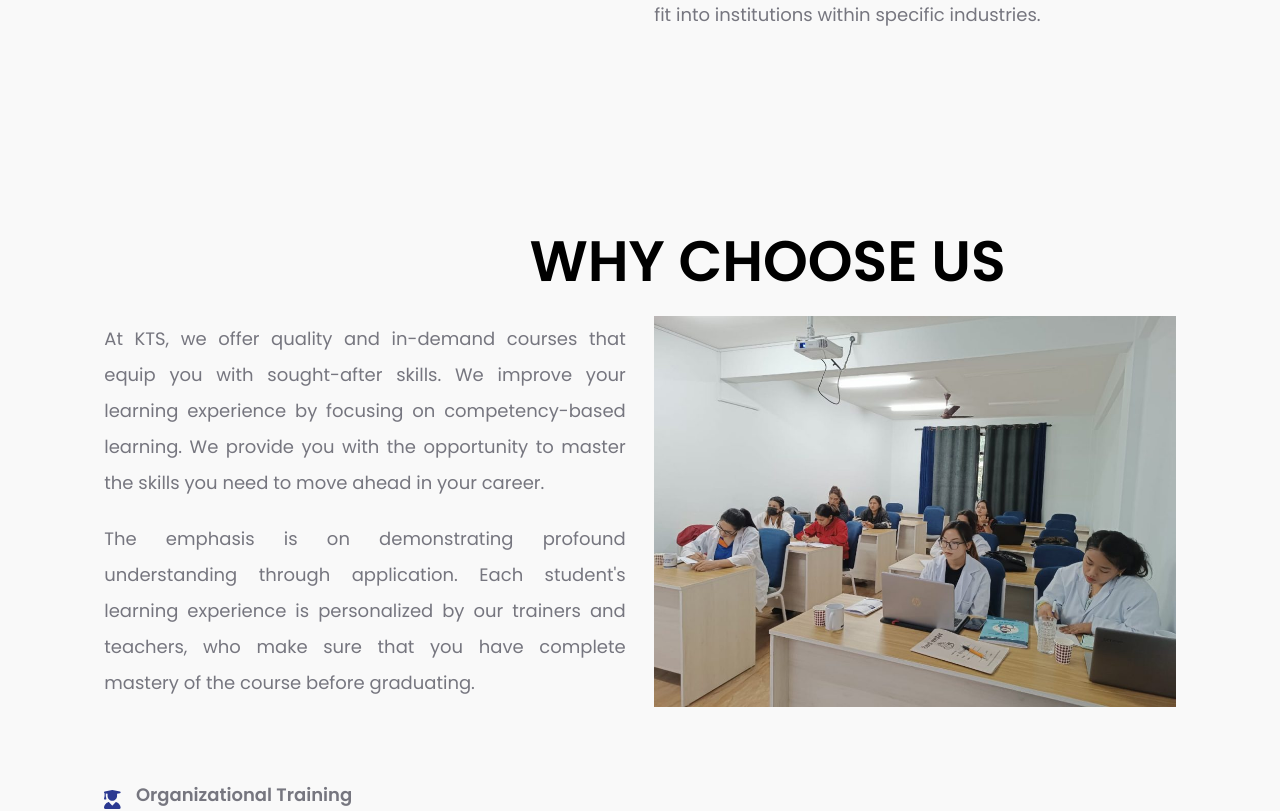
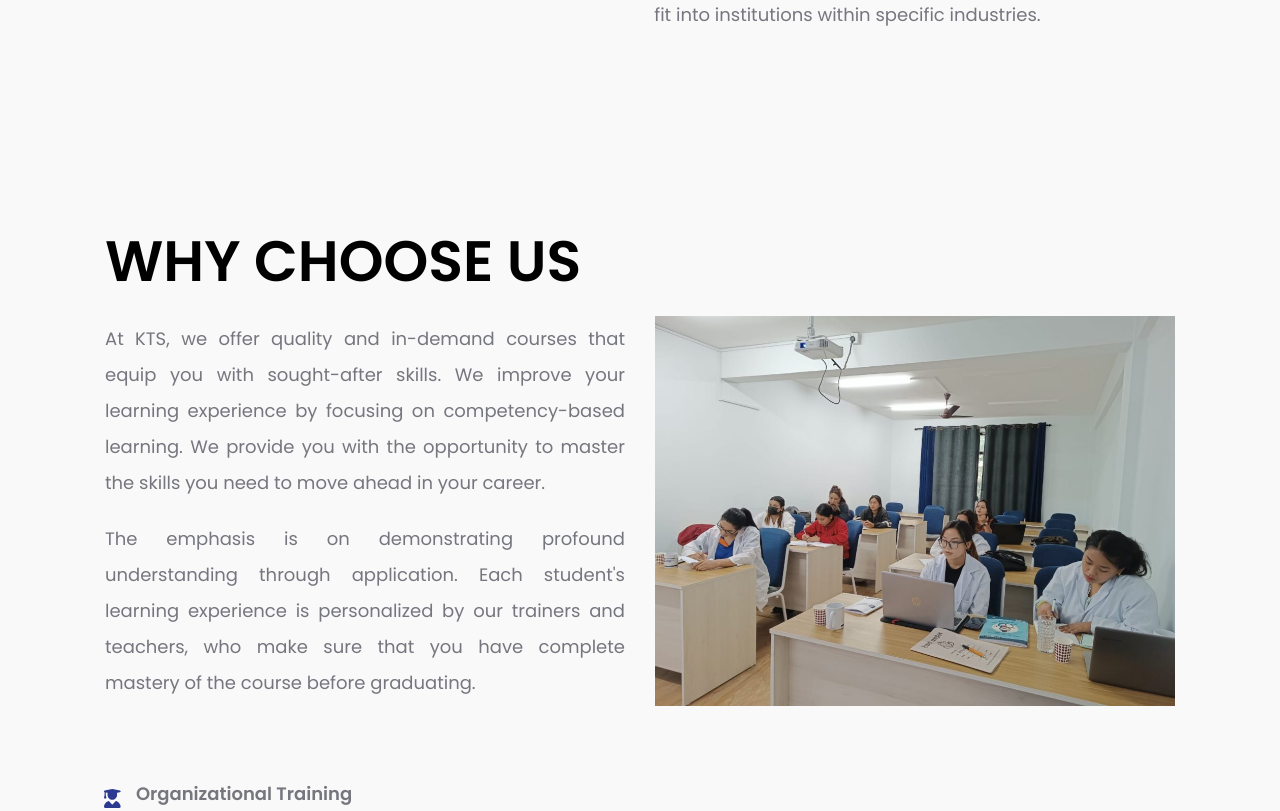
Before and after one commit to PAN-MAN/KTS, a React (Create React App) app: page / in a window 1280 px wide. Shown: the part 1460-2271 px from the top of the page. Built offline with nearby package versions, Linux system fonts and the light colour scheme.

Commit message:
whychoose adjustment

```diff
--- a/src/components/whyChoose/whyChoose.css
+++ b/src/components/whyChoose/whyChoose.css
@@ -3,9 +3,10 @@
   background-color: rgba(0, 0, 0, 0);
   color: rgb(118, 118, 127);
   font-family: "Poppins", sans-serif;
-  padding: 20px;
+  padding: 20px 0;
   box-sizing: border-box;
-  max-width: 100%;
+  max-width: 1200px;
+  margin: 0 auto;
   overflow-x: hidden;
 }
 
@@ -15,7 +16,8 @@
   font-size: 2rem;
   color: #000000;
   padding-left: 0;
-  text-align: center;
+  padding-right: 0;
+  text-align: left;
   margin-bottom: 20px;
   box-sizing: border-box;
   width: 100%;
@@ -24,7 +26,7 @@
 .whyChoose-line-wrapper {
   display: flex;
   flex-direction: column;
-  align-items: center;
+  align-items: flex-start;
   width: 100%;
   box-sizing: border-box;
 }
@@ -48,7 +50,7 @@
   font-weight: bold;
   color: black;
   margin-bottom: 20px;
-  text-align: center;
+  text-align: left;
   box-sizing: border-box;
   width: 100%;
 }
@@ -80,8 +82,7 @@
 @media (min-width: 768px) {
   .why-us-heading {
     font-size: 2.5rem;
-    text-align: left;
-    padding-left: 20px;
+    padding-left: 15px;
   }
 
   .whyChoose-container p {
@@ -94,7 +95,7 @@
 @media (min-width: 1024px) {
   .why-us-heading {
     font-size: 3rem;
-    padding-left: 255px;
+    padding-left: 0;
   }
 
   .whyChoose-container {
@@ -115,3 +116,15 @@
     font-size: 18px;
   }
 }
+
+/* Ensure content alignment */
+.whyChoose-container .row {
+  margin-left: 0;
+  margin-right: 0;
+}
+
+.whyChoose-container .col-md-6,
+.whyChoose-container .col-12 {
+  padding-left: 15px;
+  padding-right: 15px;
+}
```
